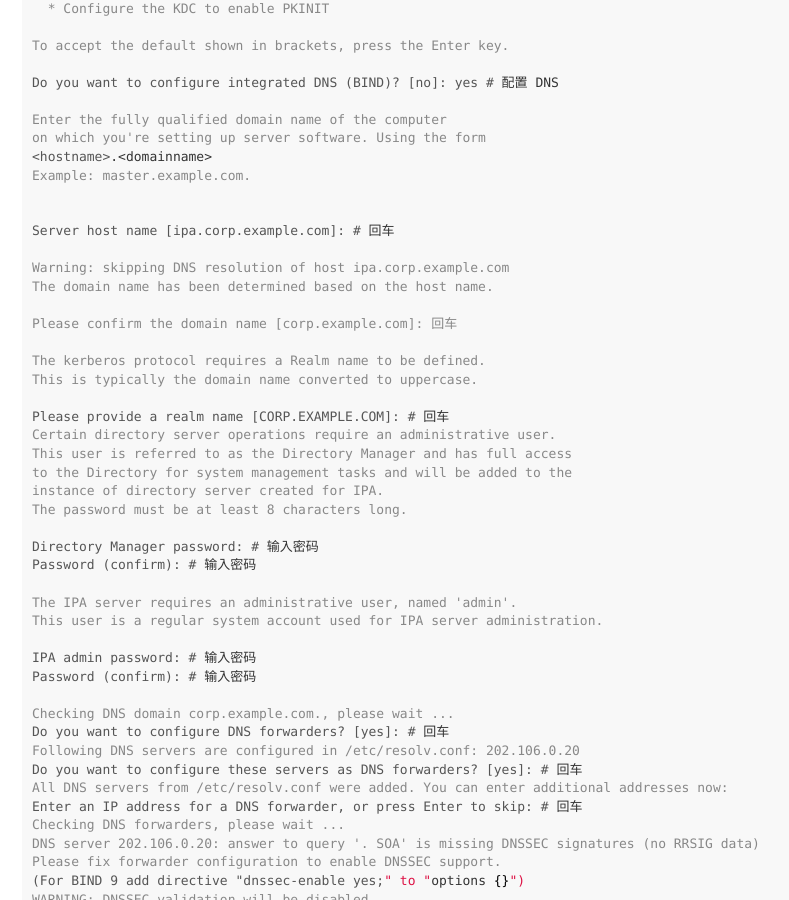
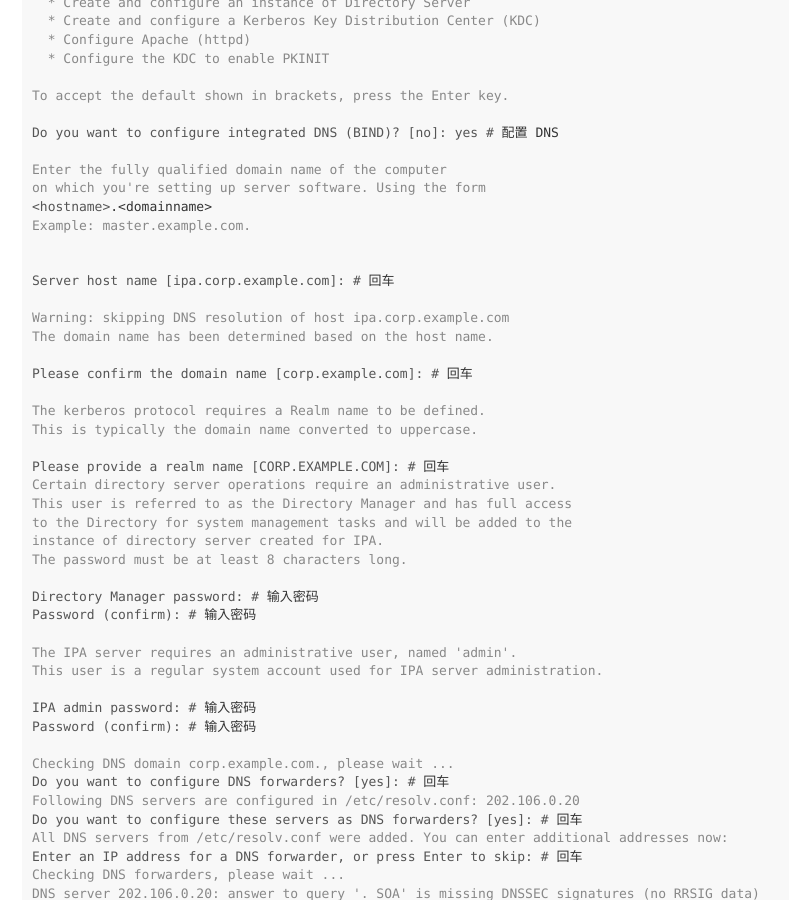
Before and after one commit to zhanming/zhanming.github.com, a Jekyll site: the page built from _posts/2019-04-29-install-freeipa-server-and-replica-on-centos-7.markdown, in a window 1280 px wide and 900 px high, scrolled down 1769 px. Shown: the whole window, without its empty margins (48-837 px from the left). Built offline with Jekyll 4.4.1, drawn with Linux system fonts in a browser that asks for light colours; comment, search, counter and statistics services are not loaded; some of the changed text lies outside the part shown.

Commit message:
fix a typo.

```diff
--- a/_posts/2019-04-29-install-freeipa-server-and-replica-on-centos-7.markdown
+++ b/_posts/2019-04-29-install-freeipa-server-and-replica-on-centos-7.markdown
@@ -35,7 +35,7 @@
 | 10.11.0.249/24 | ipa.corp.example.com  | 主服务器    |
 | 10.11.0.250/24 | ipa2.corp.example.com | 复制服务器  |
 
-> `注意`,
+> `注意`
 > 内存至少 1.5 G 以上。
 > Host 列请改为您自己的主机名。
 > 本文都是以 root 用户进行操作，您可以使用其他有相应 sudo 权限的用户。
@@ -110,7 +110,7 @@
 Warning: skipping DNS resolution of host ipa.corp.example.com
 The domain name has been determined based on the host name.
 
-Please confirm the domain name [corp.example.com]: 回车
+Please confirm the domain name [corp.example.com]: # 回车
 
 The kerberos protocol requires a Realm name to be defined.
 This is typically the domain name converted to uppercase.
@@ -488,7 +488,7 @@
 
 访问 `https://ipa.corp.example.com`
 
-> `注意`:默认使用 https 的证书是自签发的，因此是不被浏览器信任的。如果内部使用，可以不必理会，否则您可以购买该域名相应的证书并配置。
+`注意`:默认使用 https 的证书是自签发的，因此是不被浏览器信任的。如果内部使用，可以不必理会，否则您可以购买该域名相应的证书并配置。
 
 ### 证书更新(可选)
 
@@ -536,7 +536,9 @@
 
 本例使用的是 FreeIPA 4.6, 默认的 domain level 是 1 ，如果是 FreeIPA 4.2 以前的复制，不在本例范围。
 
-> `注意` 复制服务器的域名，为 `ipa2.corp.example.com` 主服务器域名为 `ipa.corp.example.com`
+> `注意`
+> 复制服务器的域名，为 `ipa2.corp.example.com`
+> 主服务器域名为 `ipa.corp.example.com`
 
 FreeIPA 4.3 版本以后，复制服务安装流程简化，只要两步
 
@@ -779,8 +781,7 @@
 
 FreeIPA 复制服务，安装完成。
 
-> `注意`
-> FreeIPA 的复制属于主主复制，即两个服务器都是主节点，会将更改相互发送给其他节点。
+`注意`，FreeIPA 的复制属于主主复制，即两个服务器都是主节点，会将更改相互发送给其他节点。
 
 
 ### 安装 FreeIPA CA 服务
```
Also changed, not shown: other parts of _posts/2019-04-29-install-freeipa-server-and-replica-on-centos-7.markdown (+4 -4 lines).
